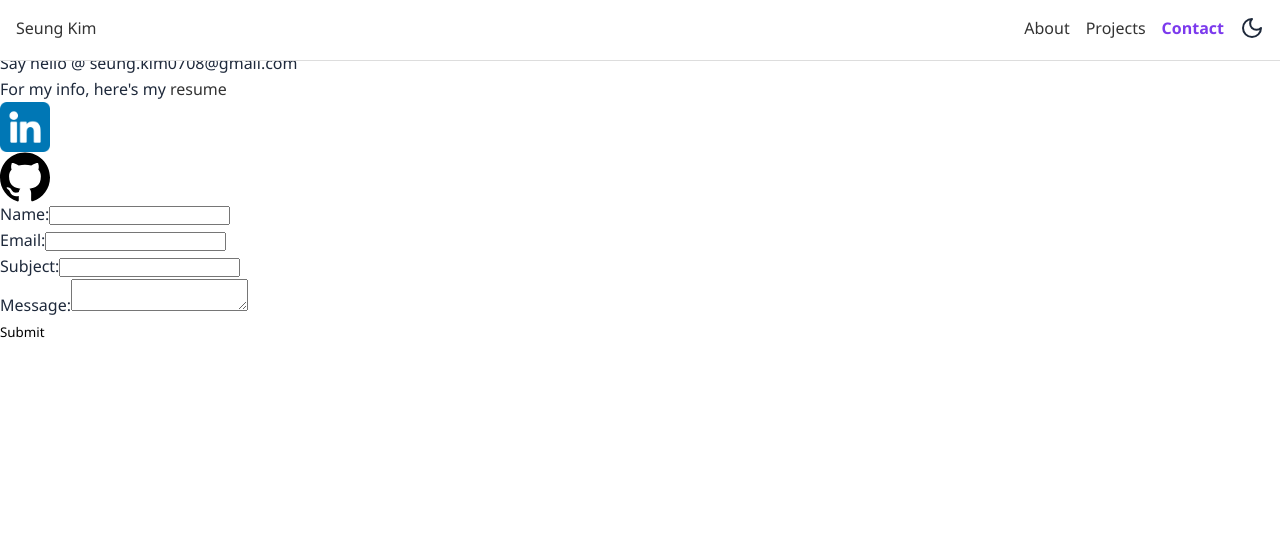
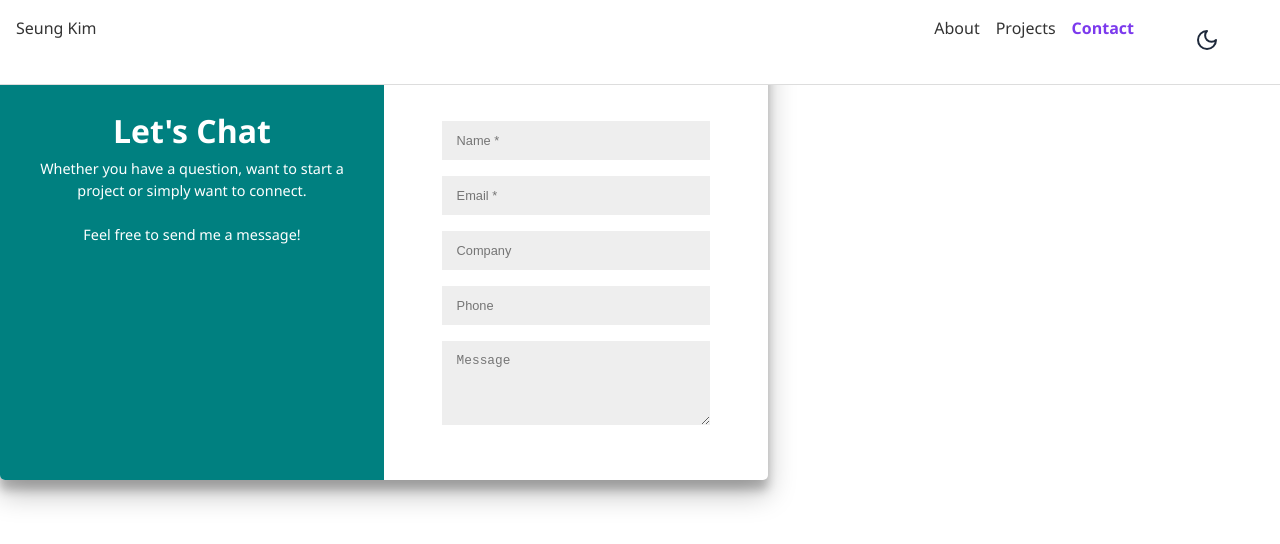
Before and after one commit to seung0708/seung0708.github.io, a React (Vite) app: page /contact in a window 1280 px wide. Shown: the top 544 px of the page. Built offline with nearby package versions, Linux system fonts and the light colour scheme.

Commit message:
updated contact component and css

```diff
--- a/src/components/Contact/Contact.css
+++ b/src/components/Contact/Contact.css
@@ -1,5 +1,113 @@
-.social_links img {
-  width: 50px;
-  height: 50px;
+.container {
+  min-height: 100vh;
+	background-color: white;
+	border-radius: 5px;
+  box-shadow: 0 14px 28px rgba(0,0,0,0.25), 0 10px 10px rgba(0,0,0,0.22);
+	position: relative;
+	overflow: hidden;
+  display: flex;
+  justify-content: center;
+  align-items: center;
+	width: 768px;
+	max-width: 100%;
+	min-height: 480px;
+  min-width:370px;
+}
 
+h2 {
+  font-size:2rem;
+  margin-bottom:1rem;
 }
+
+.form-container {
+  display:flex;
+}
+
+.left-container {
+  flex:1;
+  height:480px;
+  background-color: teal;
+}
+.right-container {
+  display:flex;
+  flex:1;
+  height:460px;
+  background-color: white;
+  justify-content:center;
+  align-items:center;
+}
+
+.left-container {
+  display:flex;
+  flex:1;
+  height:480px;
+  justify-content:center;
+  align-items:center;
+  color:white;
+}
+
+.left-container p {
+  font-size:0.9rem;
+}
+
+.right-inner-container {
+  width:70%;
+  height:80%;
+  text-align:center;
+}
+
+.left-inner-container {
+  height:50%;
+  width:80%;
+  text-align:center;
+  line-height:22px;
+}
+
+input, textarea {
+	background-color: #eee;
+	border: none;
+	padding: 12px 15px;
+	margin: 8px 0;
+	width: 100%;
+  font-size:0.8rem;
+}
+
+input:focus, textarea:focus{
+  outline:1px solid teal;
+}
+
+button {
+	border-radius: 20px;
+	border: 1px solid #00b4cf;
+	background-color: #00b4cf;
+	color: #FFFFFF;
+	font-size: 12px;
+	font-weight: bold;
+	padding: 12px 45px;
+	letter-spacing: 1px;
+	text-transform: uppercase;
+	transition: transform 80ms ease-in;
+  cursor:pointer;
+}
+
+button:hover {
+  opacity:0.7;
+}
+@media only screen and (max-width: 600px) {
+  .left-container{
+    display: none;
+  }
+  .lg-view {
+    display:none;
+  }
+}
+
+@media only screen and (min-width: 600px) {
+  .sm-view {
+    display:none;
+  }
+}
+
+form p {
+  text-align:left;
+}
--- a/src/components/Contact/Contact.jsx
+++ b/src/components/Contact/Contact.jsx
@@ -1,47 +1,43 @@
 import React from 'react';
 import './Contact.css';
+import {Mail} from 'lucide-react'
 
 const Contact = () => {
-  return (
-    <section id="contact">
-            <div className="container">
-                <div className="contact_heading">
-                    <h2>Contact Me</h2>
-                    <p>Say hello @ seung.kim0708@gmail.com</p>
-                    <p>For my info, here's my <a href="./assets/General Resume (2).pdf">resume</a></p>
-                    <div className="social_links">
-                        <a href="https://www.linkedin.com/in/seung-kim-8a3469133/">
-                            <img src="./assets/images/linkedin.png" />
-                        </a>
-                        <a href="https://github.com/seung0708">
-                            <img src="./assets/images/github.svg" />
-                        </a>
+    return (
+        <div class="container">
+            <div class="form-container">
+                <div class="left-container">
+                    <div class="left-inner-container">
+                        <h2>Let's Chat</h2>
+                        <p>Whether you have a question, want to start a project or simply want to connect.</p>
+                        <br />
+                        <p>Feel free to send me a message!</p>
                     </div>
                 </div>
-                <div className="contact_form">
-                    <form>
-                        <div className="contact_form_field">
-                            <label>Name:</label>
-                            <input type="text" id="name" name="name" required/>
-                        </div>
-                        <div className="contact_form_field">
-                            <label>Email:</label>
-                            <input type="email" id="email" name="email" required/>
-                        </div>
-                        <div className="contact_form_field">
-                            <label>Subject:</label>
-                            <input type="text" id="subject" name="subject" required/>
-                        </div>
-                        <div className="contact_form_field">
-                            <label>Message:</label>
-                            <textarea required></textarea>
-                        </div>
-                        <button type="submit">Submit</button>
-                    </form>
+                <div class="right-container">
+                    <div class="right-inner-container">
+                        <form action="#">
+			                <h2 class="lg-view">Contact</h2>
+                            <h2 class="sm-view">Let's Chat</h2>
+
+			                <div class="social-container">
+				                <a href="#" class="social"><i class="fab fa-facebook-f"></i></a>
+				                <a href="#" class="social"><i class="fab fa-google-plus-g"></i></a>
+				                <a href="#" class="social"><i class="fab fa-linkedin-in"></i></a>
+			                </div>
+
+                            <input type="text" placeholder="Name *"  />
+                            <input type="email" placeholder="Email *" />
+			                <input type="text" placeholder="Company" />
+			                <input type="phone" placeholder="Phone" />
+                            <textarea rows="4" placeholder="Message"></textarea>
+			                <button>Submit</button>
+		                </form>
+                    </div>
                 </div>
             </div>
-        </section>
-  )
+        </div>
+    )
 }
 
 export default Contact
```
